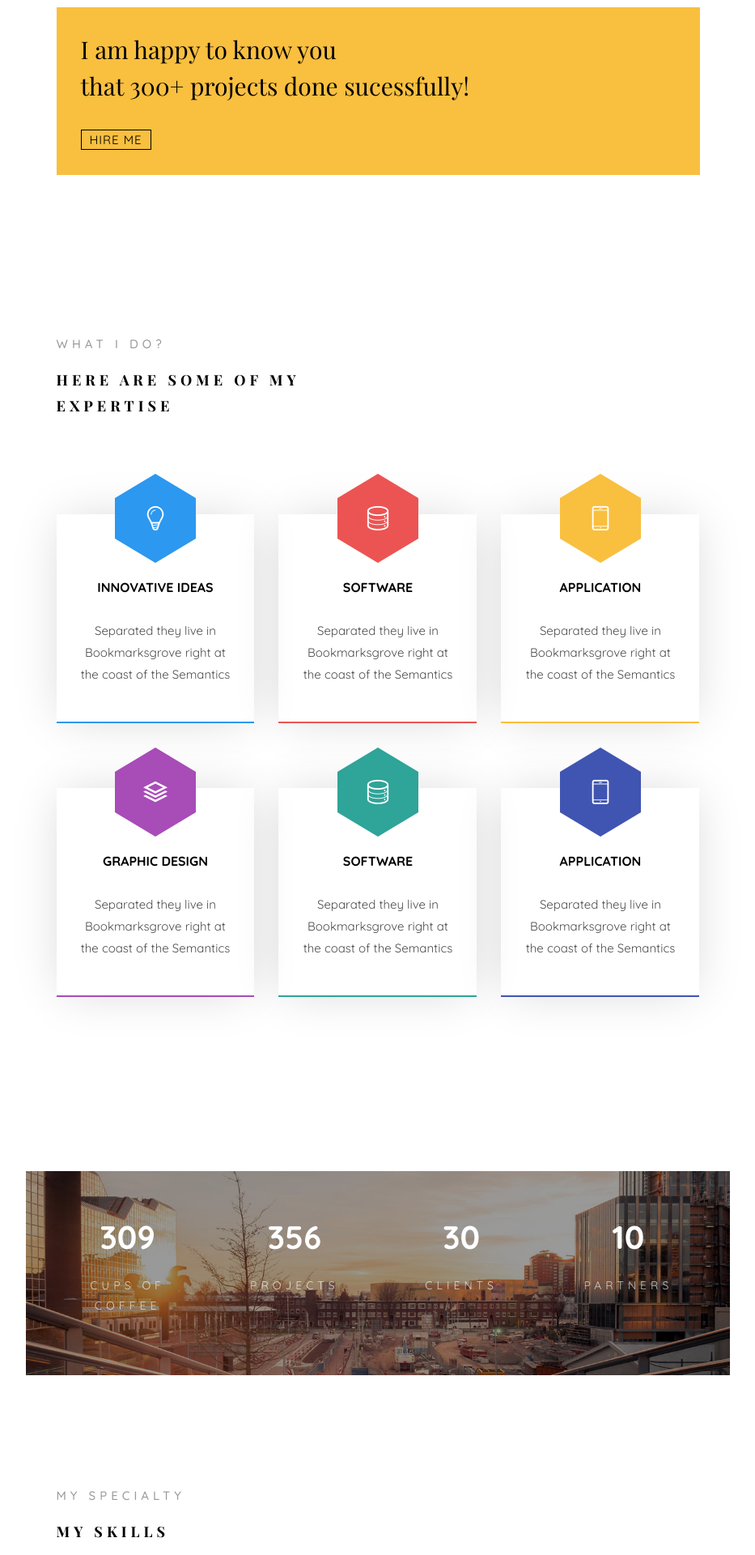
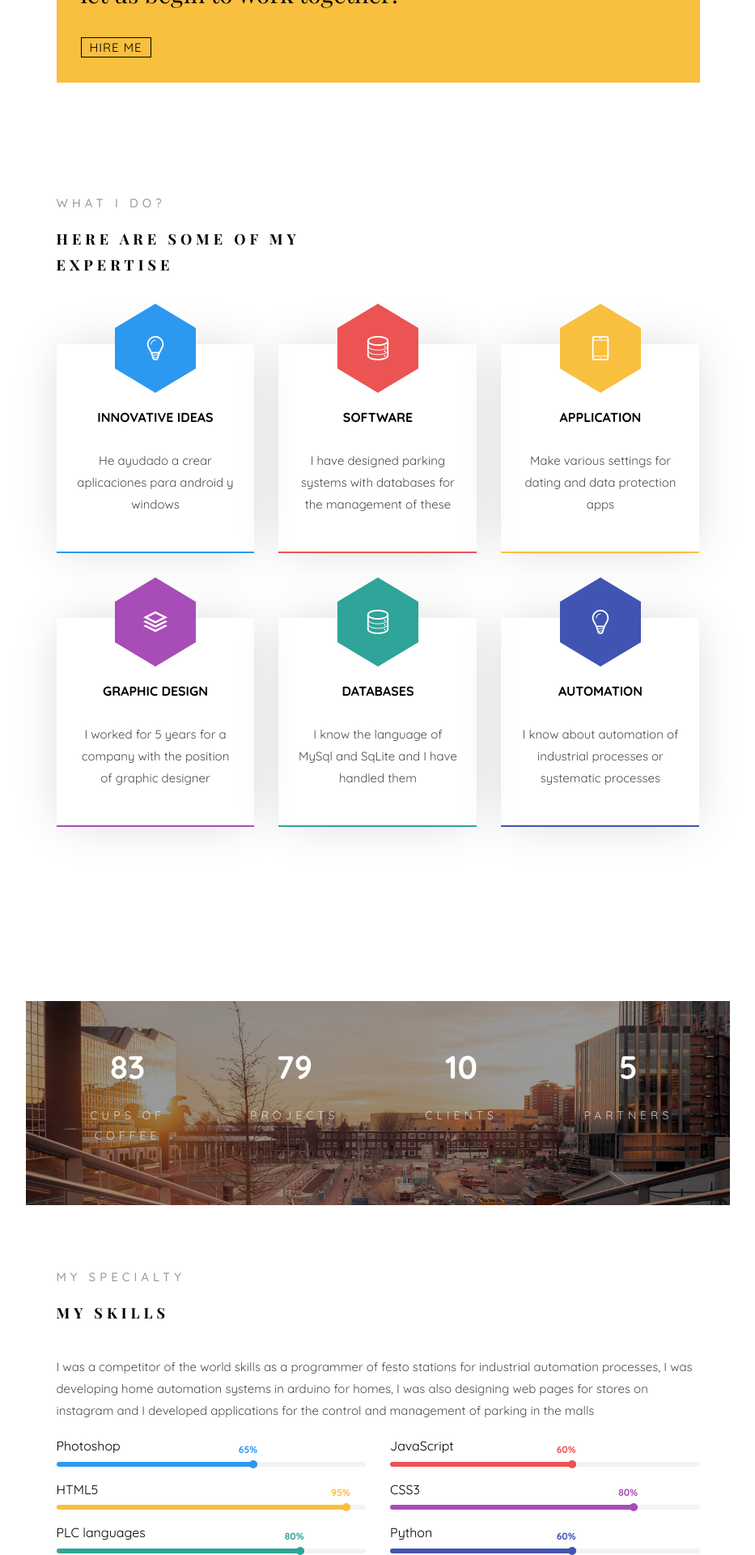
Before and after one commit to Javieeer/MiPaginaWeb, a Flask app: page / in a window 1280 px wide. Shown: the part 1600-3520 px from the top of the page at 81% size, without its empty margins (323-1256 px from the left). Run offline with Flask 2, Linux system fonts and the light colour scheme; some libraries are stand-ins or nearby versions; some web fonts are replaced.

Commit message:
Se deja editado hasta education

```diff
--- a/templates/index.html
+++ b/templates/index.html
@@ -121,7 +121,7 @@
 			  	</div>
 			</section>
 
-			<section class="colorlib-about" data-section="about">
+			<section class="colorlib-about" style="padding-top: 0;" data-section="about">
 				<div class="colorlib-narrow-content">
 					<div class="row">
 						<div class="col-md-12">
@@ -129,7 +129,7 @@
 								<div class="col-md-12">
 									<div class="about-desc">
 										<span class="heading-meta" style="font-size: 15px;">About Us</span>
-										<h2 class="colorlib-heading">Who Am I?</h2>
+										<h2 class="colorlib-heading" style="margin-bottom: 1em">Who Am I?</h2>
 										<p><strong>Hi I'm Javier Zapata</strong> I am an objective and rational person with my work. as I tend to
                                             Being a perfectionist and detail oriented, I feel comfortable working with
                                             enough time and information to be able to organize myself.
@@ -172,8 +172,8 @@
 							<div class="row">
 								<div class="col-md-12 animate-box" data-animate-effect="fadeInLeft">
 									<div class="hire">
-										<h2>I am happy to know you <br>that 300+ projects done sucessfully!</h2>
-										<a href="#" class="btn-hire">Hire me</a>
+										<h2>I am happy of learn with Python <br>let us begin to work together!</h2>
+										<a href="https://wa.link/yhz7p8" target="_blank" class="btn-hire">Hire me</a>
 									</div>
 								</div>
 							</div>
@@ -184,12 +184,12 @@
 
 
 
-			<section class="colorlib-services" data-section="services">
+			<section class="colorlib-services" style="padding-top: 0;" data-section="services">
 				<div class="colorlib-narrow-content">
 					<div class="row">
 						<div class="col-md-6 col-md-offset-3 col-md-pull-3 animate-box" data-animate-effect="fadeInLeft">
-							<span class="heading-meta">What I do?</span>
-							<h2 class="colorlib-heading">Here are some of my expertise</h2>
+							<span class="heading-meta" style="font-size: 15px;">What I do?</span>
+							<h2 class="colorlib-heading" style="margin-bottom: 2em">Here are some of my expertise</h2>
 						</div>
 					</div>
 					<div class="row row-pt-md">
@@ -200,7 +200,7 @@
 								</span>
 								<div class="desc">
 									<h3>Innovative Ideas</h3>
-									<p>Separated they live in Bookmarksgrove right at the coast of the Semantics</p>
+									<p>He ayudado a crear aplicaciones para android y windows</p>
 								</div>
 							</div>
 						</div>
@@ -211,7 +211,7 @@
 								</span>
 								<div class="desc">
 									<h3>Software</h3>
-									<p>Separated they live in Bookmarksgrove right at the coast of the Semantics</p>
+									<p>I have designed parking systems with databases for the management of these</p>
 								</div>
 							</div>
 						</div>
@@ -222,7 +222,7 @@
 								</span>
 								<div class="desc">
 									<h3>Application</h3>
-									<p>Separated they live in Bookmarksgrove right at the coast of the Semantics</p>
+									<p>Make various settings for dating and data protection apps</p>
 								</div>
 							</div>
 						</div>
@@ -233,7 +233,7 @@
 								</span>
 								<div class="desc">
 									<h3>Graphic Design</h3>
-									<p>Separated they live in Bookmarksgrove right at the coast of the Semantics</p>
+									<p>I worked for 5 years for a company with the position of graphic designer</p>
 								</div>
 							</div>
 						</div>
@@ -243,19 +243,19 @@
 									<i class="icon-data"></i>
 								</span>
 								<div class="desc">
-									<h3>Software</h3>
-									<p>Separated they live in Bookmarksgrove right at the coast of the Semantics</p>
+									<h3>Databases</h3>
+									<p>I know the language of MySql and SqLite and I have handled them</p>
 								</div>
 							</div>
 						</div>
 						<div class="col-md-4 text-center animate-box">
 							<div class="services color-6">
 								<span class="icon">
-									<i class="icon-phone3"></i>
+									<i class="icon-bulb"></i>
 								</span>
 								<div class="desc">
-									<h3>Application</h3>
-									<p>Separated they live in Bookmarksgrove right at the coast of the Semantics</p>
+									<h3>Automation</h3>
+									<p>I know about automation of industrial processes or systematic processes</p>
 								</div>
 							</div>
 						</div>
@@ -270,51 +270,51 @@
 					</div>
 					<div class="row">
 						<div class="col-md-3 text-center animate-box">
-							<span class="colorlib-counter js-counter" data-from="0" data-to="309" data-speed="5000" data-refresh-interval="50"></span>
+							<span class="colorlib-counter js-counter" data-from="0" data-to="83" data-speed="5000" data-refresh-interval="50"></span>
 							<span class="colorlib-counter-label">Cups of coffee</span>
 						</div>
 						<div class="col-md-3 text-center animate-box">
-							<span class="colorlib-counter js-counter" data-from="0" data-to="356" data-speed="5000" data-refresh-interval="50"></span>
+							<span class="colorlib-counter js-counter" data-from="0" data-to="79" data-speed="5000" data-refresh-interval="50"></span>
 							<span class="colorlib-counter-label">Projects</span>
 						</div>
 						<div class="col-md-3 text-center animate-box">
-							<span class="colorlib-counter js-counter" data-from="0" data-to="30" data-speed="5000" data-refresh-interval="50"></span>
+							<span class="colorlib-counter js-counter" data-from="0" data-to="10" data-speed="5000" data-refresh-interval="50"></span>
 							<span class="colorlib-counter-label">Clients</span>
 						</div>
 						<div class="col-md-3 text-center animate-box">
-							<span class="colorlib-counter js-counter" data-from="0" data-to="10" data-speed="5000" data-refresh-interval="50"></span>
+							<span class="colorlib-counter js-counter" data-from="0" data-to="5" data-speed="5000" data-refresh-interval="50"></span>
 							<span class="colorlib-counter-label">Partners</span>
 						</div>
 					</div>
 				</div>
 			</div>
 
-			<section class="colorlib-skills" data-section="skills">
+			<section class="colorlib-skills" style="padding-top: 0;" data-section="skills">
 				<div class="colorlib-narrow-content">
 					<div class="row">
 						<div class="col-md-6 col-md-offset-3 col-md-pull-3 animate-box" data-animate-effect="fadeInLeft">
-							<span class="heading-meta">My Specialty</span>
-							<h2 class="colorlib-heading animate-box">My Skills</h2>
+							<span class="heading-meta" style="font-size: 15px;">My Specialty</span>
+							<h2 class="colorlib-heading animate-box" style="margin-bottom: 2em;">My Skills</h2>
 						</div>
 					</div>
 					<div class="row">
 						<div class="col-md-12 animate-box" data-animate-effect="fadeInLeft">
-							<p>The Big Oxmox advised her not to do so, because there were thousands of bad Commas, wild Question Marks and devious Semikoli, but the Little Blind Text didn’t listen. She packed her seven versalia, put her initial into the belt and made herself on the way.</p>
+							<p>I was a competitor of the world skills as a programmer of festo stations for industrial automation processes, I was developing home automation systems in arduino for homes, I was also designing web pages for stores on instagram and I developed applications for the control and management of parking in the malls</p>
 						</div>
 						<div class="col-md-6 animate-box" data-animate-effect="fadeInLeft">
 							<div class="progress-wrap">
 								<h3>Photoshop</h3>
 								<div class="progress">
-								 	<div class="progress-bar color-1" role="progressbar" aria-valuenow="75"
-								  	aria-valuemin="0" aria-valuemax="100" style="width:75%">
-								    <span>75%</span>
+								 	<div class="progress-bar color-1" role="progressbar" aria-valuenow="65"
+								  	aria-valuemin="0" aria-valuemax="100" style="width:65%">
+								    <span>65%</span>
 								  	</div>
 								</div>
 							</div>
 						</div>
 						<div class="col-md-6 animate-box" data-animate-effect="fadeInRight">
 							<div class="progress-wrap">
-								<h3>jQuery</h3>
+								<h3>JavaScript</h3>
 								<div class="progress">
 								 	<div class="progress-bar color-2" role="progressbar" aria-valuenow="60"
 								  	aria-valuemin="0" aria-valuemax="100" style="width:60%">
@@ -327,9 +327,9 @@
 							<div class="progress-wrap">
 								<h3>HTML5</h3>
 								<div class="progress">
-								 	<div class="progress-bar color-3" role="progressbar" aria-valuenow="85"
-								  	aria-valuemin="0" aria-valuemax="100" style="width:85%">
-								    <span>85%</span>
+								 	<div class="progress-bar color-3" role="progressbar" aria-valuenow="95"
+								  	aria-valuemin="0" aria-valuemax="100" style="width:95%">
+								    <span>95%</span>
 								  	</div>
 								</div>
 							</div>
@@ -338,31 +338,31 @@
 							<div class="progress-wrap">
 								<h3>CSS3</h3>
 								<div class="progress">
-								 	<div class="progress-bar color-4" role="progressbar" aria-valuenow="90"
-								  	aria-valuemin="0" aria-valuemax="100" style="width:90%">
-								    <span>90%</span>
+								 	<div class="progress-bar color-4" role="progressbar" aria-valuenow="80"
+								  	aria-valuemin="0" aria-valuemax="100" style="width:80%">
+								    <span>80%</span>
 								  	</div>
 								</div>
 							</div>
 						</div>
 						<div class="col-md-6 animate-box" data-animate-effect="fadeInLeft">
 							<div class="progress-wrap">
-								<h3>WordPress</h3>
+								<h3>PLC languages</h3>
 								<div class="progress">
-								 	<div class="progress-bar color-5" role="progressbar" aria-valuenow="70"
-								  	aria-valuemin="0" aria-valuemax="100" style="width:70%">
-								    <span>70%</span>
+								 	<div class="progress-bar color-5" role="progressbar" aria-valuenow="80"
+								  	aria-valuemin="0" aria-valuemax="100" style="width:80%">
+								    <span>80%</span>
 								  	</div>
 								</div>
 							</div>
 						</div>
 						<div class="col-md-6 animate-box" data-animate-effect="fadeInRight">
 							<div class="progress-wrap">
-								<h3>SEO</h3>
+								<h3>Python</h3>
 								<div class="progress">
-								 	<div class="progress-bar color-6" role="progressbar" aria-valuenow="80"
-								  	aria-valuemin="0" aria-valuemax="100" style="width:80%">
-								    <span>80%</span>
+								 	<div class="progress-bar color-6" role="progressbar" aria-valuenow="60"
+								  	aria-valuemin="0" aria-valuemax="100" style="width:60%">
+								    <span>60%</span>
 								  	</div>
 								</div>
 							</div>
@@ -371,12 +371,12 @@
 				</div>
 			</section>
 
-			<section class="colorlib-education" data-section="education">
+			<section class="colorlib-education" style="padding-top: 0;" data-section="education">
 				<div class="colorlib-narrow-content">
 					<div class="row">
 						<div class="col-md-6 col-md-offset-3 col-md-pull-3 animate-box" data-animate-effect="fadeInLeft">
-							<span class="heading-meta">Education</span>
-							<h2 class="colorlib-heading animate-box">Education</h2>
+							<span class="heading-meta" style="font-size: 15px;">Education</span>
+							<h2 class="colorlib-heading animate-box" style="margin-bottom: 2em;" >Education</h2>
 						</div>
 					</div>
 					<div class="row">
@@ -386,18 +386,17 @@
 									<div class="panel panel-default">
 									    <div class="panel-heading" role="tab" id="headingOne">
 									        <h4 class="panel-title">
-									            <a data-toggle="collapse" data-parent="#accordion" href="#collapseOne" aria-expanded="true" aria-controls="collapseOne">Master Degree Graphic Design
-									            </a>
+									            <a data-toggle="collapse" data-parent="#accordion" href="#collapseOne" aria-expanded="true" aria-controls="collapseOne">Technology in Design and Integration of Mechatronic Automation</a>
 									        </h4>
 									    </div>
 									    <div id="collapseOne" class="panel-collapse collapse in" role="tabpanel" aria-labelledby="headingOne">
 									         <div class="panel-body">
 									            <div class="row">
 										      		<div class="col-md-6">
-										      			<p>Far far away, behind the word mountains, far from the countries Vokalia and Consonantia, there live the blind texts. </p>
+										      			<p>Started in April 2020 and graduated in July 2022 from the SENA industry and construction center</p>
 										      		</div>
 										      		<div class="col-md-6">
-										      			<p>Separated they live in Bookmarksgrove right at the coast of the Semantics, a large language ocean.</p>
+										      			<p>Knowledge in the programming of industrial machines for the automation of processes</p>
 										      		</div>
 										      	</div>
 									         </div>
@@ -406,16 +405,17 @@
 									<div class="panel panel-default">
 									    <div class="panel-heading" role="tab" id="headingTwo">
 									        <h4 class="panel-title">
-									            <a class="collapsed" data-toggle="collapse" data-parent="#accordion" href="#collapseTwo" aria-expanded="false" aria-controls="collapseTwo">Bachelor Degree of Computer Science
-									            </a>
+									            <a class="collapsed" data-toggle="collapse" data-parent="#accordion" href="#collapseTwo" aria-expanded="false" aria-controls="collapseTwo">Electronic Engineering Student</a>
 									        </h4>
 									    </div>
 									    <div id="collapseTwo" class="panel-collapse collapse" role="tabpanel" aria-labelledby="headingTwo">
 									        <div class="panel-body">
-									            <p>Far far away, behind the word <strong>mountains</strong>, far from the countries Vokalia and Consonantia, there live the blind texts. Separated they live in Bookmarksgrove right at the coast of the Semantics, a large language ocean.</p>
+									            <p>Started in January 2018, without finishing to date at the national and open distance university UNAD. With experience in:</p>
 													<ul>
-														<li>Separated they live in Bookmarksgrove right</li>
-														<li>Separated they live in Bookmarksgrove right</li>
+														<li>design and creation of electronic circuits</li>
+														<li>logical and rational electronic thinking</li>
+														<li>electronics terminology</li>
+														<li>and much more</li>
 													</ul>
 									        </div>
 									    </div>
@@ -423,13 +423,12 @@
 									<div class="panel panel-default">
 									    <div class="panel-heading" role="tab" id="headingThree">
 									        <h4 class="panel-title">
-									            <a class="collapsed" data-toggle="collapse" data-parent="#accordion" href="#collapseThree" aria-expanded="false" aria-controls="collapseThree">Diploma in Information Technology
-									            </a>
+									            <a class="collapsed" data-toggle="collapse" data-parent="#accordion" href="#collapseThree" aria-expanded="false" aria-controls="collapseThree">Development course and machine learning with Python</a>
 									        </h4>
 									    </div>
 									    <div id="collapseThree" class="panel-collapse collapse" role="tabpanel" aria-labelledby="headingThree">
 									        <div class="panel-body">
-									            <p>Far far away, behind the word <strong>mountains</strong>, far from the countries Vokalia and Consonantia, there live the blind texts. Separated they live in Bookmarksgrove right at the coast of the Semantics, a large language ocean.</p>
+									            <p>Knowledge of how to develop simple and complex <strong>machine learning</strong> systems with python</p>
 									        </div>
 									    </div>
 									</div>
@@ -437,13 +436,12 @@
 									<div class="panel panel-default">
 									    <div class="panel-heading" role="tab" id="headingFour">
 									        <h4 class="panel-title">
-									            <a class="collapsed" data-toggle="collapse" data-parent="#accordion" href="#collapseFour" aria-expanded="false" aria-controls="collapseFour">Diploma in Information Technology
-									            </a>
+									            <a class="collapsed" data-toggle="collapse" data-parent="#accordion" href="#collapseFour" aria-expanded="false" aria-controls="collapseFour">Management and version management with GitHub</a>
 									        </h4>
 									    </div>
 									    <div id="collapseFour" class="panel-collapse collapse" role="tabpanel" aria-labelledby="headingFour">
 									        <div class="panel-body">
-									            <p>Far far away, behind the word <strong>mountains</strong>, far from the countries Vokalia and Consonantia, there live the blind texts. Separated they live in Bookmarksgrove right at the coast of the Semantics, a large language ocean.</p>
+									            <p>Complete course for version control with <strong>git and github</strong> that allow you to keep track and do teamwork in an organized way</p>
 									        </div>
 									    </div>
 									</div>
@@ -451,13 +449,12 @@
 									<div class="panel panel-default">
 									    <div class="panel-heading" role="tab" id="headingFive">
 									        <h4 class="panel-title">
-									            <a class="collapsed" data-toggle="collapse" data-parent="#accordion" href="#collapseFive" aria-expanded="false" aria-controls="collapseFive">High School Secondary Education
-									            </a>
+									            <a class="collapsed" data-toggle="collapse" data-parent="#accordion" href="#collapseFive" aria-expanded="false" aria-controls="collapseFive">High School Secondary Education</a>
 									        </h4>
 									    </div>
 									    <div id="collapseFive" class="panel-collapse collapse" role="tabpanel" aria-labelledby="headingFive">
 									        <div class="panel-body">
-									            <p>Far far away, behind the word <strong>mountains</strong>, far from the countries Vokalia and Consonantia, there live the blind texts. Separated they live in Bookmarksgrove right at the coast of the Semantics, a large language ocean.</p>
+									            <p>I graduated from the educational institution INEM Manuel Murillo Toro with a specialty in civil construction and design of works</p>
 									        </div>
 									    </div>
 									</div>
```
